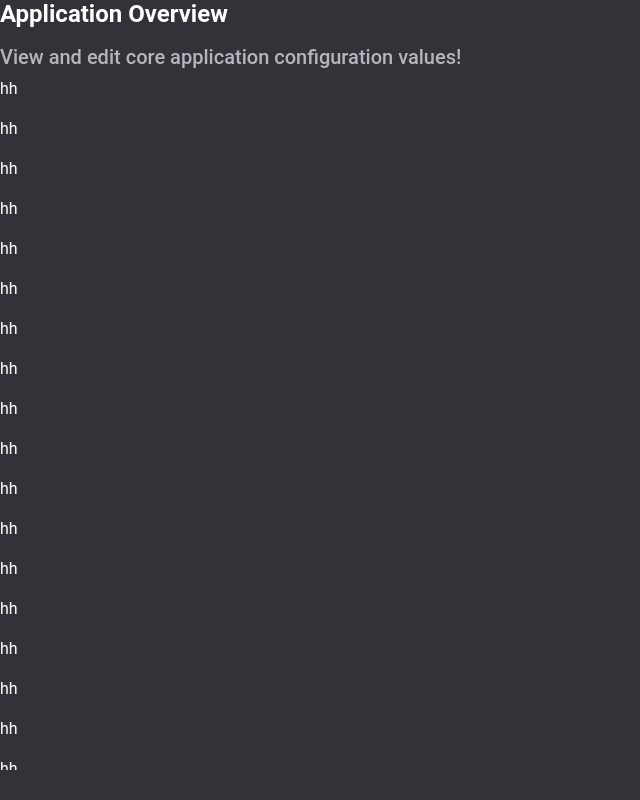
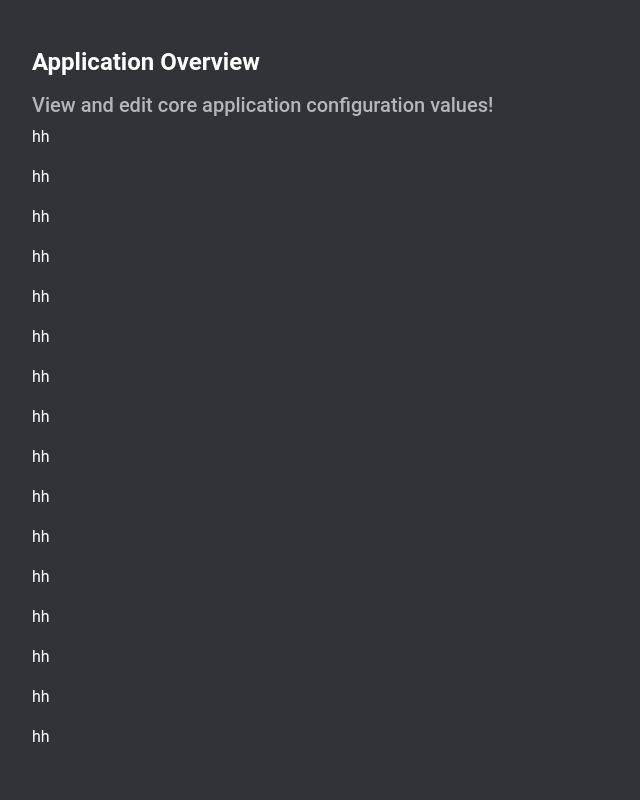
Before and after one commit to OU-GDA/GDA-Bot, a React (Create React App) app: page / in a window 1280 px wide. Shown: the top 800 px of the page, without its empty margins (0-640 px from the left). Built offline with nearby package versions, Linux system fonts and the light colour scheme.

Commit message:
Closer Page Discord Style

```diff
--- a/src/components/PageFrame.tsx
+++ b/src/components/PageFrame.tsx
@@ -10,7 +10,7 @@ interface PageFrameProps
 const PageFrame = (props: PageFrameProps) =>
 {
     return (
-        <Stack direction="vertical" style={{paddingBottom:'30px'}}>
+        <Stack direction="vertical" className="mt-5 mx-4 px-2" style={{paddingBottom:'30px'}}>
             <h4 className="fw-bold mb-3">{props.title}</h4>
             {props.description &&
                 <h5 className="text-light">{props.description}</h5>
```
